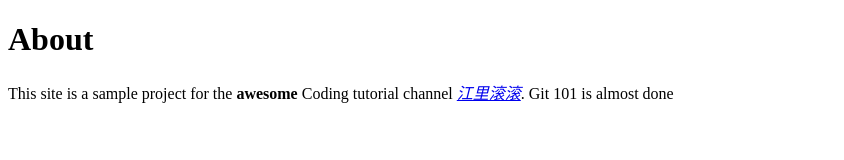
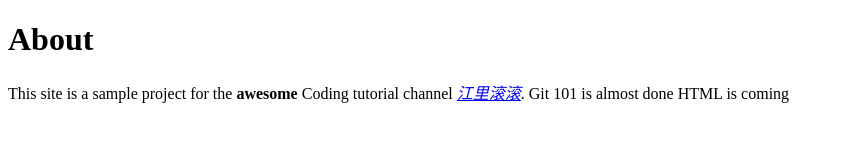
Before and after one commit to liga-liga/website, a plain HTML site: page about.html in a window 1280 px wide. Shown: the whole page, without its empty margins (0-844 px from the left). Drawn offline with Linux system fonts and the light colour scheme.

Commit message:
Add HTML in about

```diff
--- a/about.html
+++ b/about.html
@@ -10,6 +10,7 @@
       This site is a sample project for the <strong>awesome</strong> Coding
       tutorial channel <em><a href="https://space.bilibili.com/526380793">江里滚滚</a></em>.
       Git 101 is almost done
+      HTML is coming
     </p>
   </body>
 </html>
```
